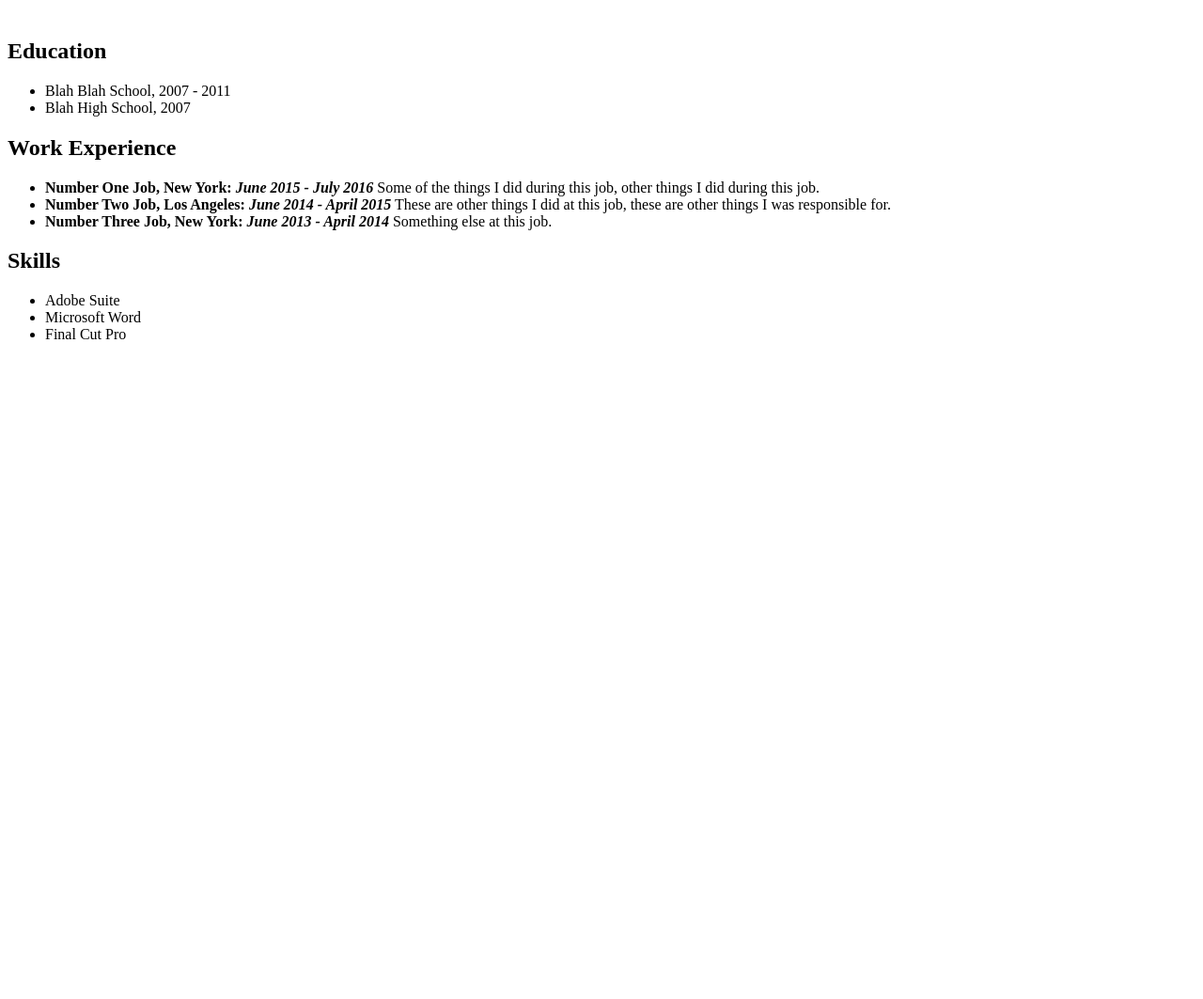
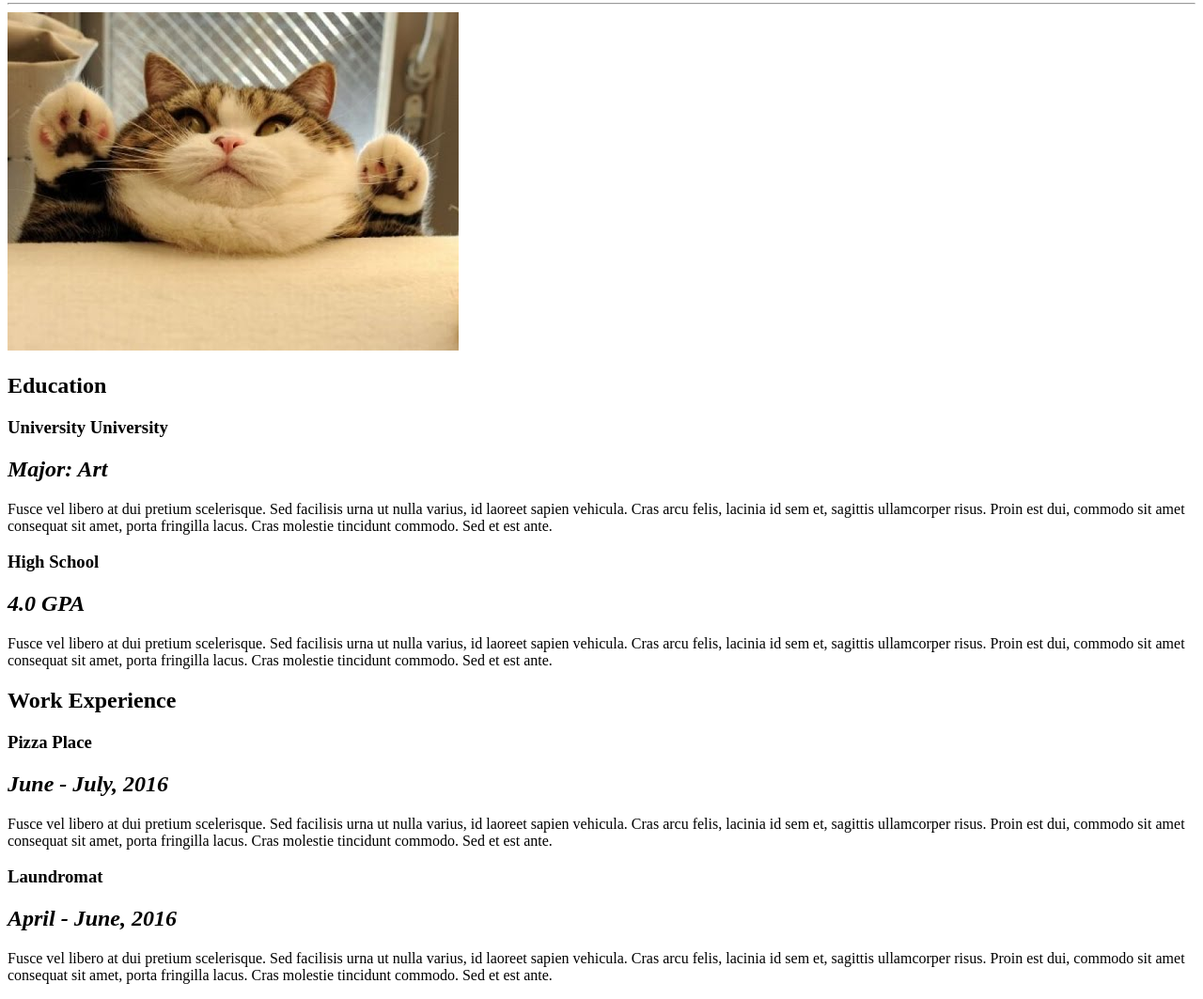
Before and after one commit to annyObie/MyCoolWebsite, a plain HTML site: page index.html in a window 1280 px wide. Shown: the part 77-1140 px from the top of the page at 94% size. Before the commit the page ends 800 px from the top, so only its background shows below. Drawn offline with Linux system fonts and the light colour scheme.

Commit message:
added assets

```diff
--- a/index.html
+++ b/index.html
@@ -3,30 +3,60 @@
    <head>
       <!-- A comment! -->
       <title>Anny Oberlink's Cool Website</title>
+         <meta property='og:title' content='A Fat Cat'/>
+         <meta property='og:image' content='https://i.ytimg.com/vi/prALrHUJ8Ns/hqdefault.jpg'/>
+         <!-- absolute path, image connected to link -->
    </head>
 
    <body>
       <h1>Anny Oberlink Resume</h1>
-      <br>
-      <h2>Education</h2>
-         <ul>
-            <li>Blah Blah School, 2007 - 2011</li>
-            <li>Blah High School, 2007</li>
-         </ul>
+      <hr>
+         <img src="assets/cat-profile-top.jpg">
+         <!-- relative path, local -->
 
-      <h2>Work Experience</h2>
-         <ul>
-            <li><strong>Number One Job, New York: <em>June 2015 - July 2016</em></strong> Some of the things I did during this job, other things I did during this job.</li>
-            <li><strong>Number Two Job, Los Angeles: <em>June 2014 - April 2015</em></strong> These are other things I did at this job, these are other things I was responsible for.</li>
-            <li><strong>Number Three Job, New York: <em>June 2013 - April 2014</em></strong> Something else at this job.</li>
-         </ul>
+      <!-- EDUCATION SECTION -->
+      <section>
+      <h1>Education</h1>
+         <article>
+            <h1>University University</h1>
+               <h2>
+                  <em>Major: Art</em>
+               </h2>
 
-      <h2>Skills</h2>
-         <ul>
-            <li>Adobe Suite</li>
-            <li>Microsoft Word</li>
-            <li>Final Cut Pro</li>
-         </ul>
+               <p>Fusce vel libero at dui pretium scelerisque. Sed facilisis urna ut nulla varius, id laoreet sapien vehicula. Cras arcu felis, lacinia id sem et, sagittis ullamcorper risus. Proin est dui, commodo sit amet consequat sit amet, porta fringilla lacus. Cras molestie tincidunt commodo. Sed et est ante.</p>
+         </article>
+
+         <article>
+            <h1>High School</h1>
+               <h2>
+                  <em>4.0 GPA</em>
+               </h2>
+
+                <p>Fusce vel libero at dui pretium scelerisque. Sed facilisis urna ut nulla varius, id laoreet sapien vehicula. Cras arcu felis, lacinia id sem et, sagittis ullamcorper risus. Proin est dui, commodo sit amet consequat sit amet, porta fringilla lacus. Cras molestie tincidunt commodo. Sed et est ante.</p>
+         </article>
+      </section>
+
+      <!-- WORK SECTION -->
+      <section>
+      <h1>Work Experience</h1>
+         <article>
+            <h1>Pizza Place</h1>
+               <h2>
+                  <em>June - July, 2016</em>
+               </h2>
+
+               <p>Fusce vel libero at dui pretium scelerisque. Sed facilisis urna ut nulla varius, id laoreet sapien vehicula. Cras arcu felis, lacinia id sem et, sagittis ullamcorper risus. Proin est dui, commodo sit amet consequat sit amet, porta fringilla lacus. Cras molestie tincidunt commodo. Sed et est ante.</p>
+         </article>
+
+         <article>
+            <h1>Laundromat</h1>
+               <h2>
+                  <em>April - June, 2016</em>
+               </h2>
+
+                <p>Fusce vel libero at dui pretium scelerisque. Sed facilisis urna ut nulla varius, id laoreet sapien vehicula. Cras arcu felis, lacinia id sem et, sagittis ullamcorper risus. Proin est dui, commodo sit amet consequat sit amet, porta fringilla lacus. Cras molestie tincidunt commodo. Sed et est ante.</p>
+         </article>
+      </section>
 
 
 
```
Also changed, not shown: notes.html (added, +1 -0 lines), assets/cat-profile-top.jpg (added).
